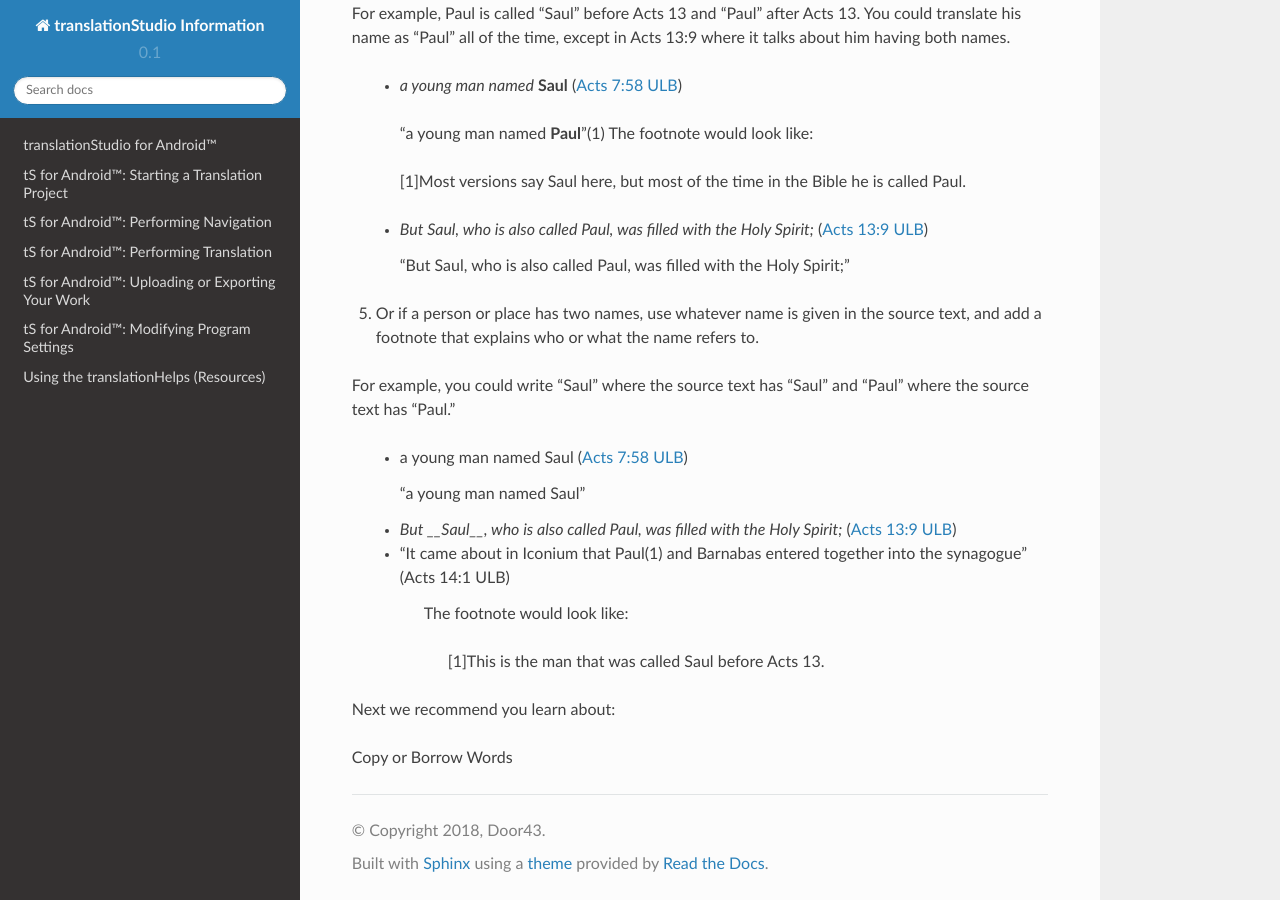
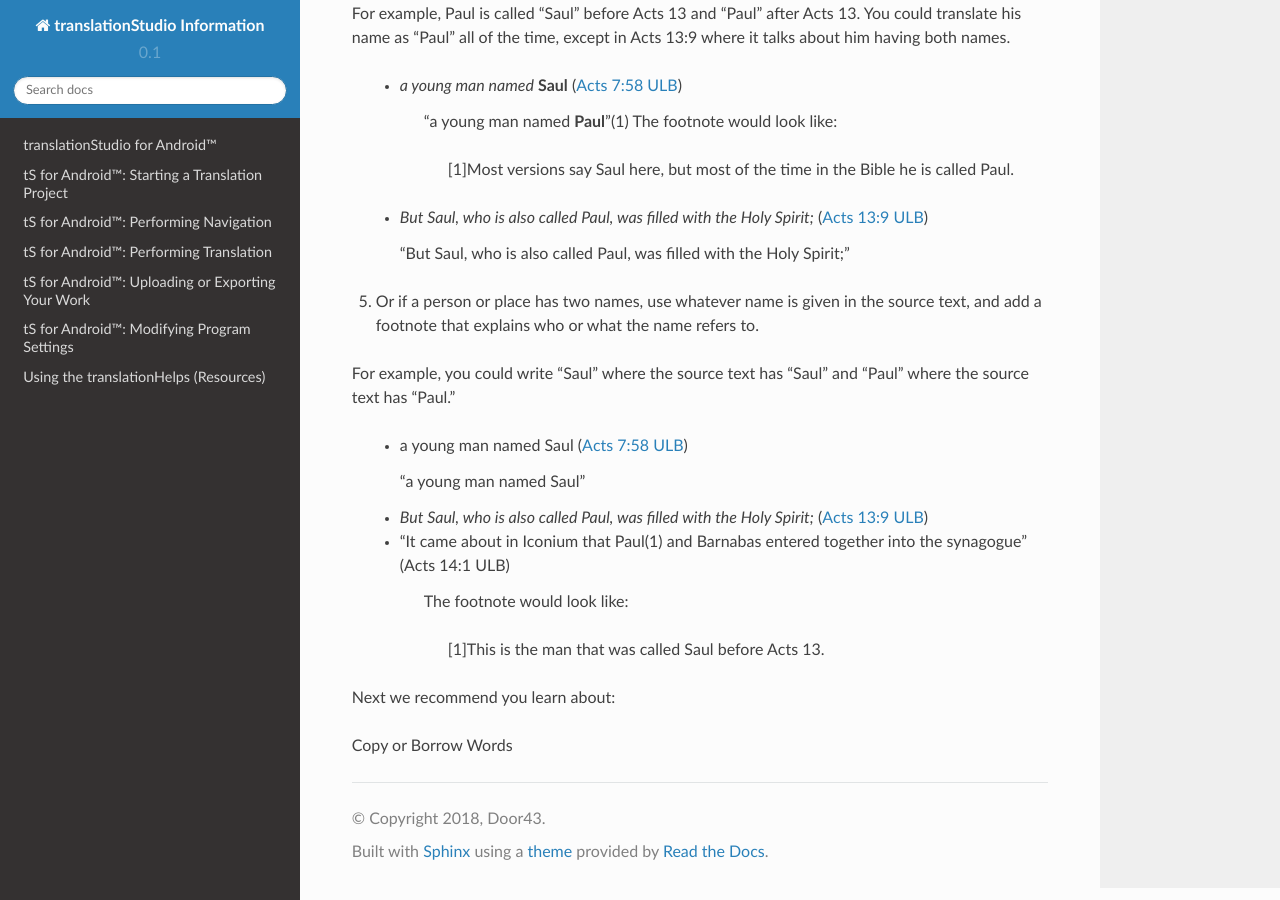
Before and after one commit to unfoldingWord-dev/translationStudio-Info, a Sphinx documentation site: the page built from docs/TranslateNames.rst, in a window 1280 px wide and 900 px high, scrolled down 2940 px. Built offline with Sphinx 7.4.7 and the Read the Docs theme 2.0.0, drawn with Linux system fonts in a browser that asks for light colours; pages that are not in the unit, such as notebooks, are missing from menus.

```diff
--- a/docs/TranslateNames.rst
+++ b/docs/TranslateNames.rst
@@ -97,9 +97,9 @@ For example, Paul is called "Saul" before Acts 13 and "Paul" after Acts 13. You
 
   *  *a young man named* **Saul** (`Acts 7:58 ULB <https://dw.door43.org/en/bible/notes/act/07/57>`_)
 
-    "a young man named **Paul**"(1) The footnote would look like:
+      "a young man named **Paul**"(1) The footnote would look like:
 
-    [1]Most versions say Saul here, but most of the time in the Bible he is called Paul.
+        [1]Most versions say Saul here, but most of the time in the Bible he is called Paul.
 
   * *But Saul, who is also called Paul, was filled with the Holy Spirit;* (`Acts 13:9 ULB <https://dw.door43.org/en/bible/notes/act/13/09>`_)
 
@@ -113,7 +113,7 @@ For example, you could write "Saul" where the source text has "Saul" and "Paul"
 
     "a young man named Saul"
 
-  * *But __Saul__, who is also called Paul, was filled with the Holy Spirit;* (`Acts 13:9 ULB <https://dw.door43.org/en/bible/notes/act/13/09>`_)
+  * *But Saul, who is also called Paul, was filled with the Holy Spirit;* (`Acts 13:9 ULB <https://dw.door43.org/en/bible/notes/act/13/09>`_)
 
   * "It came about in Iconium that Paul(1) and Barnabas entered together into the synagogue" (Acts 14:1 ULB)
 
```
